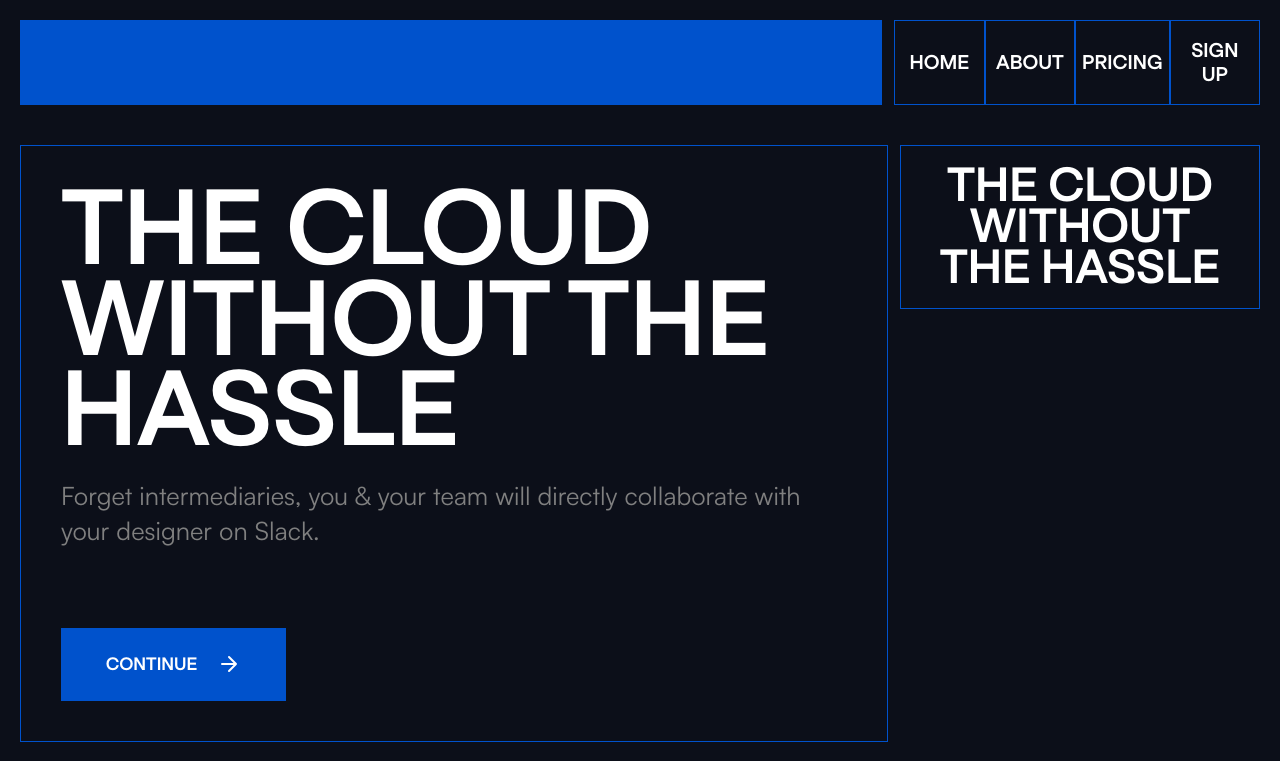
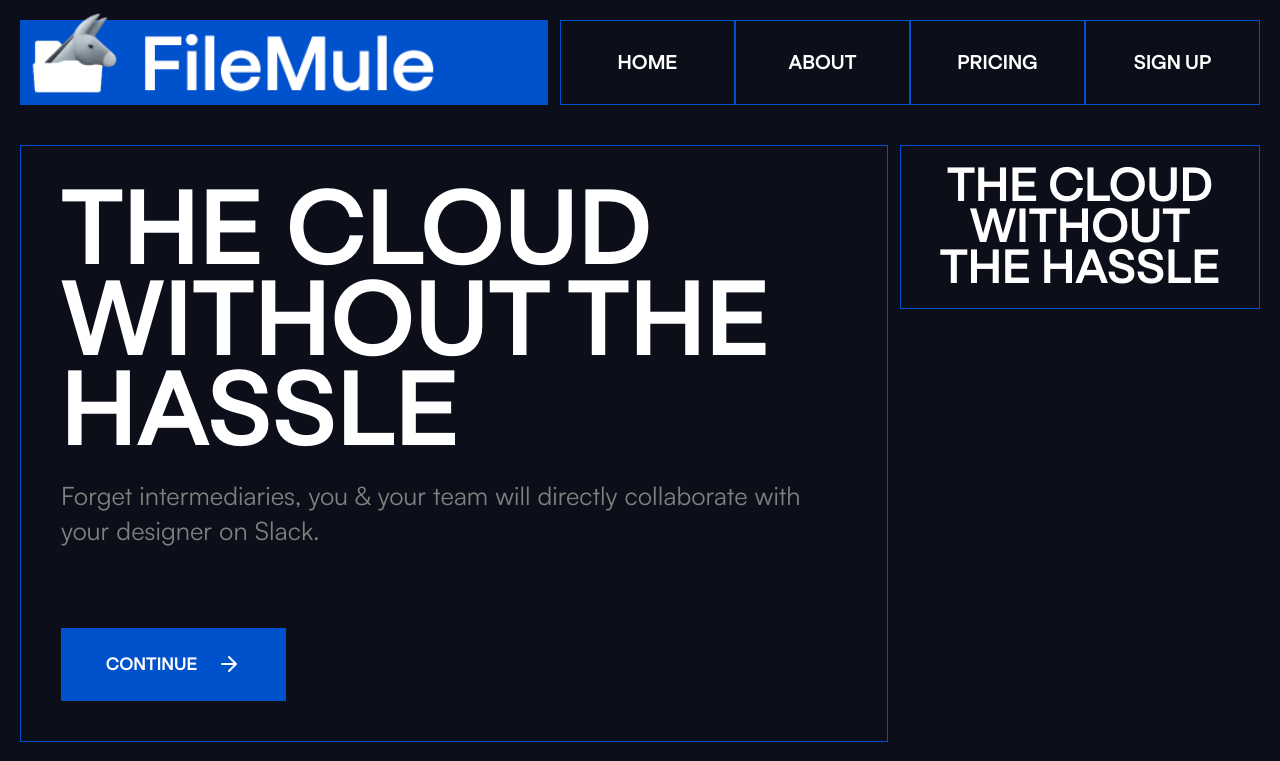
Before and after one commit to QuoteDev/FileMuleV2, a Next.js app: page / in a window 1280 px wide. Shown: the top 761 px of the page. Built offline with nearby package versions, Linux system fonts and the light colour scheme.

Commit message:
Update navbar styles and button layout

```diff
--- a/app/components/navbar.css
+++ b/app/components/navbar.css
@@ -11,7 +11,7 @@
 .navbarButtonContainer {
   height: 85px;
   flex: 1;
-  max-width: 29.5%;
+  max-width: 700px;
   display: flex;
   position: relative;
   box-sizing: border-box;
@@ -33,13 +33,12 @@
   color: white; /* White text color */
   font-size: 20px; /* Font size */
   height: 100%; /* Button height */
-  width: 100%; /* Button width */
+  width: 200px; /* Button width */
   font-family: "GogaSemibold", sans-serif; /* Custom font family */
   border-radius: 0px; /* Rounded corners */
   cursor: pointer; /* Pointer cursor on hover */
   display: inline-flex; /* Flexbox for alignment */
   text-align: center; /* Center text horizontally */
-  display: inline-flex; /* Flexbox for alignment */
   align-items: center; /* Center items vertically */
   justify-content: center; /* Center items horizontally */
   transition: background-color 0.3s, transform 0.3s; /* Smooth transition for background color and transform */
@@ -49,3 +48,15 @@ button.navButton:hover {
   background-color: #0052cc; /* Darker blue on hover */
   box-shadow: 0 0 10px #0052cc;
 }
+
+button.navButton:active {
+  background-color: #0052cc; /* Darker blue on hover */
+  box-shadow: 0 0 10px #0052cc;
+}
+
+.navbarLogo {
+  position: absolute;
+  top: 10px;
+  scale: 1.1;
+  left: 50px;
+}
--- a/app/components/navbar.tsx
+++ b/app/components/navbar.tsx
@@ -5,13 +5,25 @@ import "./navbar.css";
 const Navbar = () => {
   return (
     <div className="navbarContainer">
-      <div className="navbarLogoBar">{/* Logo */}</div>
+      <div className="navbarLogoBar">{
+      /* Logo */
+      <img src="images/FileMule-White_Logo.png" alt="Logo" className="navbarLogo" />
+        }
+
+      </div>
       <div className="navbarButtonContainer">
-        <button className="navButton" color="primary">HOME</button>
-        <button className="navButton" color="primary">ABOUT</button>
-        <button className="navButton" color="primary">PRICING</button>
-        <button className="navButton" color="primary">SIGN UP</button>
-
+        <button className="navButton" color="primary">
+          HOME
+        </button>
+        <button className="navButton" color="primary">
+          ABOUT
+        </button>
+        <button className="navButton" color="primary">
+          PRICING
+        </button>
+        <button className="navButton" color="primary">
+          SIGN UP
+        </button>
       </div>
     </div>
   );
```
Also changed, not shown: public/images/FileMule-White_Logo.png (added).
